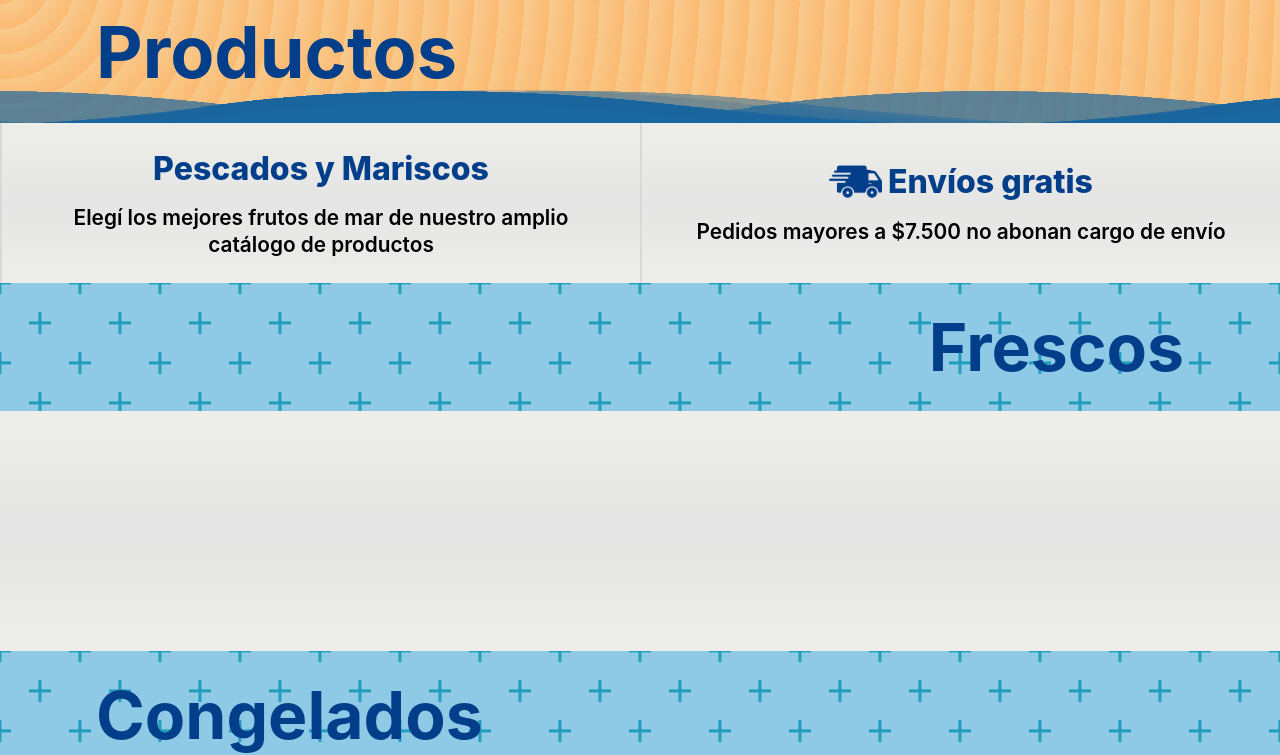
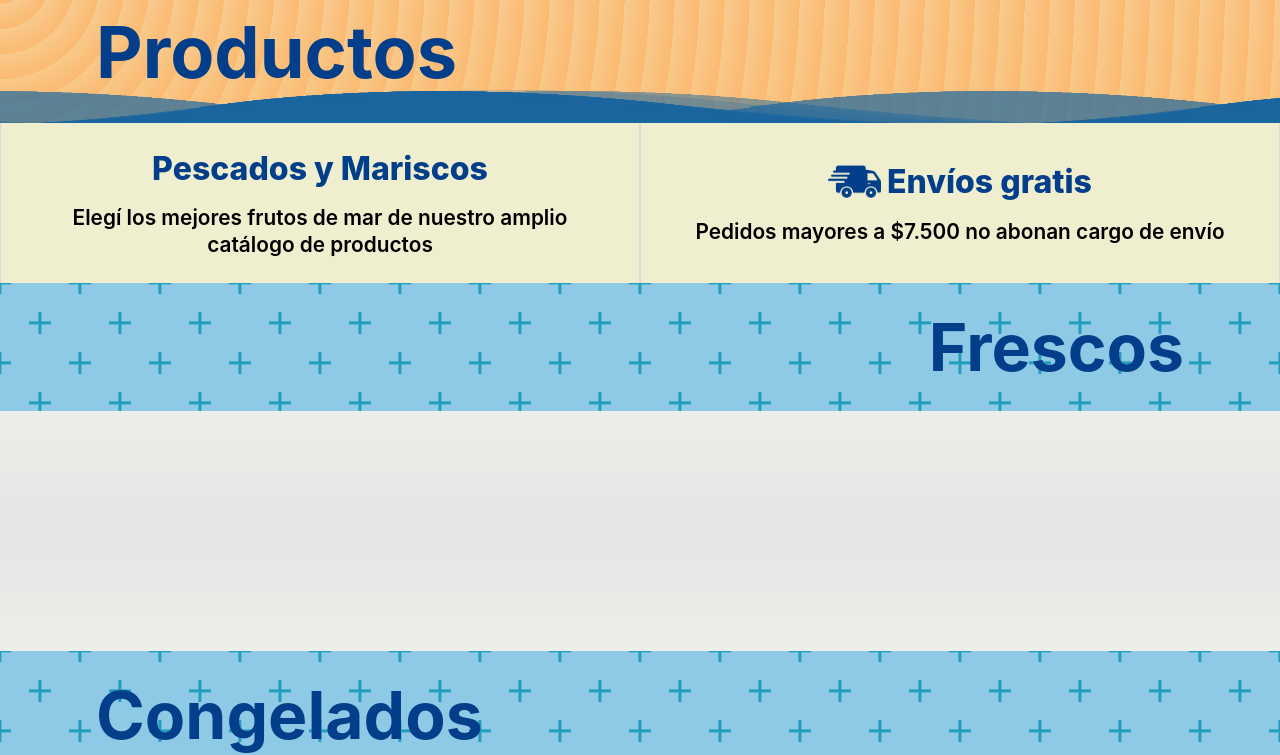
Before and after one commit to valenvirzi/PF-Virzi, a plain HTML site: page pages/productos.html in a window 1280 px wide. Shown: the part 67-822 px from the top of the page. Drawn offline with Linux system fonts and the light colour scheme; a web font is replaced by a local one.

Commit message:
products text changes

```diff
--- a/css/style.css
+++ b/css/style.css
@@ -411,11 +411,10 @@ header a:active {
     align-items: center;
     text-align: center;
     justify-content: center;
-    /* background-color: #FB8500; */
-    /* background-image: linear-gradient(#EFEFD0, #F7C59F, #EFEFD0); */
-    background-image: linear-gradient(#edede9, #e5e5e5, #edede9);
+    background-color: #EFEFD0;
     row-gap: 1rem;
-    border-left: #d9d9d9 solid 2px;
+    border-left: #d9d9d9 solid 1px;
+    border-right: #d9d9d9 solid 1px;
 }
 
 .main-products__img-title {
```
